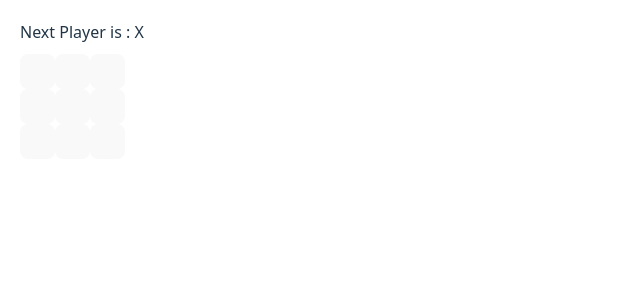
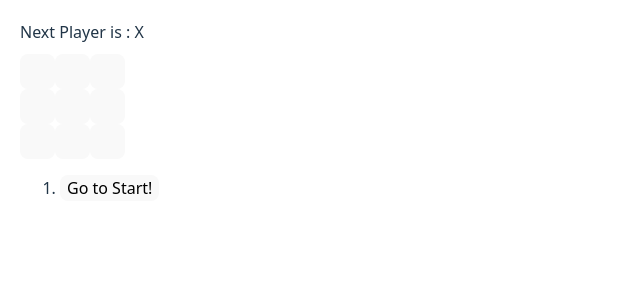
Before and after one commit to Phoenixcat01/foundation, a React (Vite) app in the folder javascript/react/simple-game-ticTacToe/: page / in a window 1280 px wide. Shown: the top 300 px of the page, without its empty margins (0-640 px from the left). Built offline with nearby package versions, Linux system fonts and the light colour scheme.

Commit message:
Update project simpleGameTicTacToe in ./react 0.5
step 2 of adding feature time travel or history game :
- create button of feature time travel or history game
- modified App.jsx

```diff
--- a/javascript/react/simple-game-ticTacToe/src/App.jsx
+++ b/javascript/react/simple-game-ticTacToe/src/App.jsx
@@ -1,3 +1,4 @@
+/* eslint-disable no-undef */
 import { useState } from 'react'
 
 
@@ -32,9 +33,7 @@ function calculateWinner(squeres) {
   return false;
 }
 
-function Board() {
-  const [squeres, setSqueres] = useState(Array(9).fill(null))
-  const [xIsNext, setXIsNext] = useState(true);
+function Board({xIsNext, squeres, onPlay}) {
 
   function handleSquereClick(i) {
     if (squeres[i] || calculateWinner(squeres)) return;
@@ -45,8 +44,7 @@ function Board() {
     //   nextSqueres[i] = 'o';
     // }
     nextSqueres[i] = xIsNext ? 'X' : 'O';
-    setSqueres(nextSqueres);
-    setXIsNext(!xIsNext);
+    onPlay(nextSqueres)
   }
 
   const winner = calculateWinner(squeres);
@@ -84,14 +82,38 @@ function Board() {
 };
 
 export default function Game() {
+  const [xIsNext, setXIsNext] = useState(true);
+  const [history, setHistory] = useState([Array(9).fill(null)])
+  const currentSqueres = history[history.length -1];
+
+function handlePlay(nextSqueres) {
+  setHistory([...history, nextSqueres]);
+  setXIsNext(!xIsNext);
+}
+
+const moves = history.map((squeres, move) => {
+  let description = '';
+  if(move > 0) {
+    description = `Move to # ${move} !`;
+  } else {
+    description = `Go to Start!`;
+  }
+
+  return (
+    <li key={move}>
+      <button onClick={() => jumpTo(move)}>{description}</button>
+    </li>
+  )
+})
+
   return (
     <div className="game">
     <div className="game-board">
-      <Board />
+      <Board xIsNext={xIsNext} squeres={currentSqueres} onPlay={handlePlay}/>
     </div>
     <div className="game-info">
       <ol>
-        {/* TODO */}
+        {moves}
       </ol>
     </div>
   </div>
```
